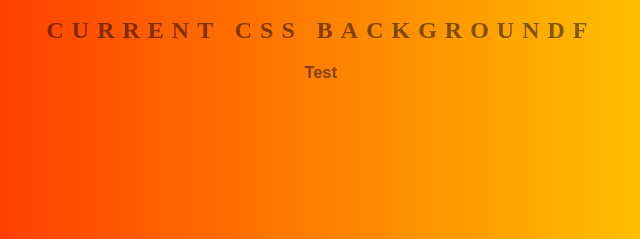
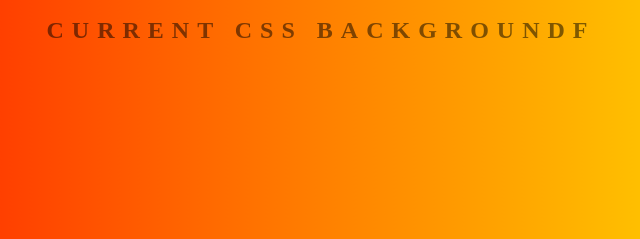
Before and after one commit to addankihyma/background-change, a plain HTML site: page index.html in a window 1280 px wide. Shown: the part 282-521 px from the top of the page, 319-959 px from the left. Drawn offline with Linux system fonts and the light colour scheme.

Commit message:
removed test

```diff
--- a/index.html
+++ b/index.html
@@ -9,11 +9,10 @@
   <body id="gradient">
     <h1>BackGround Genarator</h1>
     <h2>we can change the Back ground color</h2>
-
     <input class="color1" type="color" name="color1" value="#00ff00" />
     <input class="color2" type="color" name="color2" value="#ff0000" />
     <h2>current css BackGroundf</h2>
-    <h3>Test</h3>
+    <h3></h3>
 
     <script src="script.js"></script>
   </body>
```
